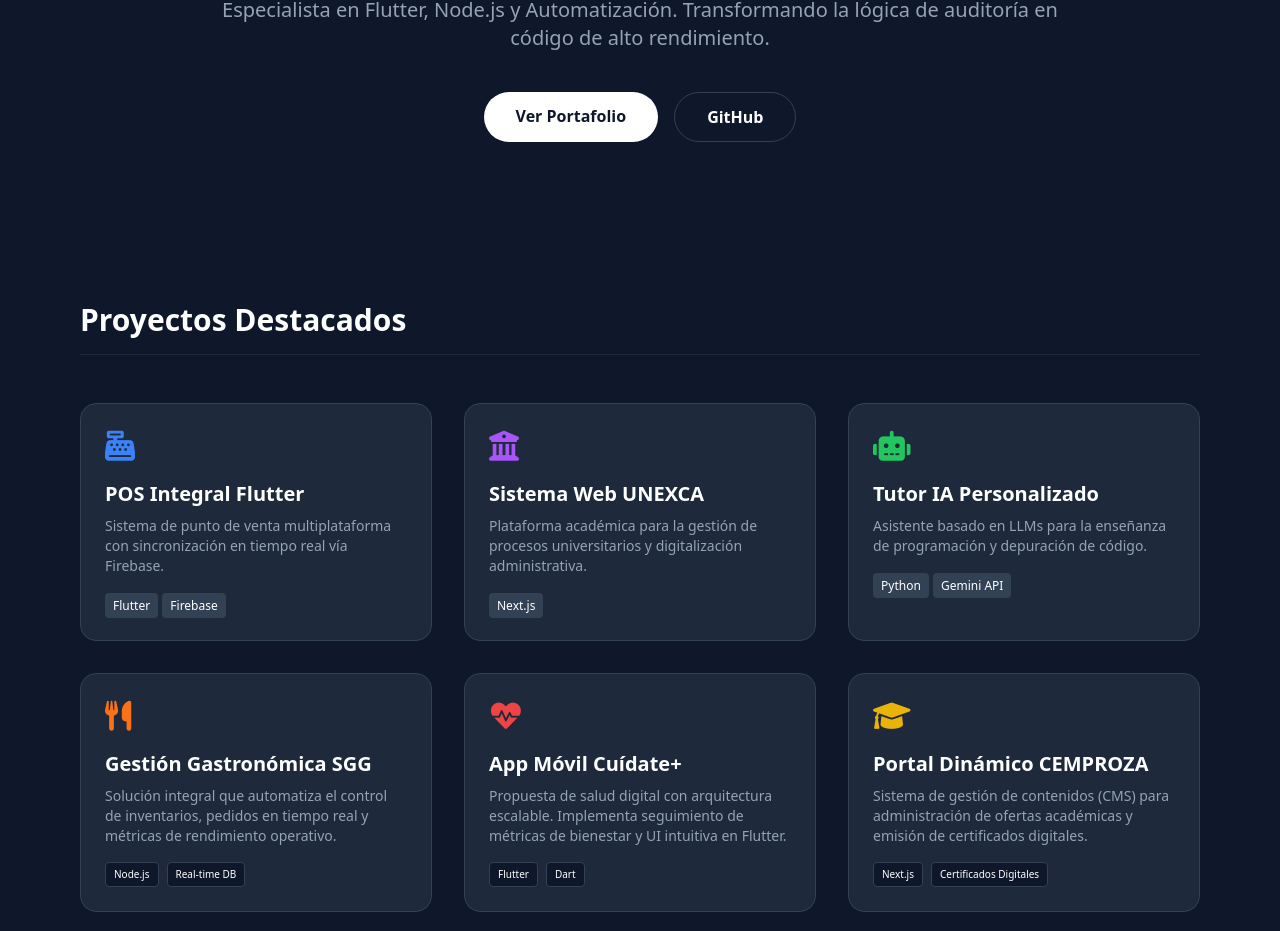
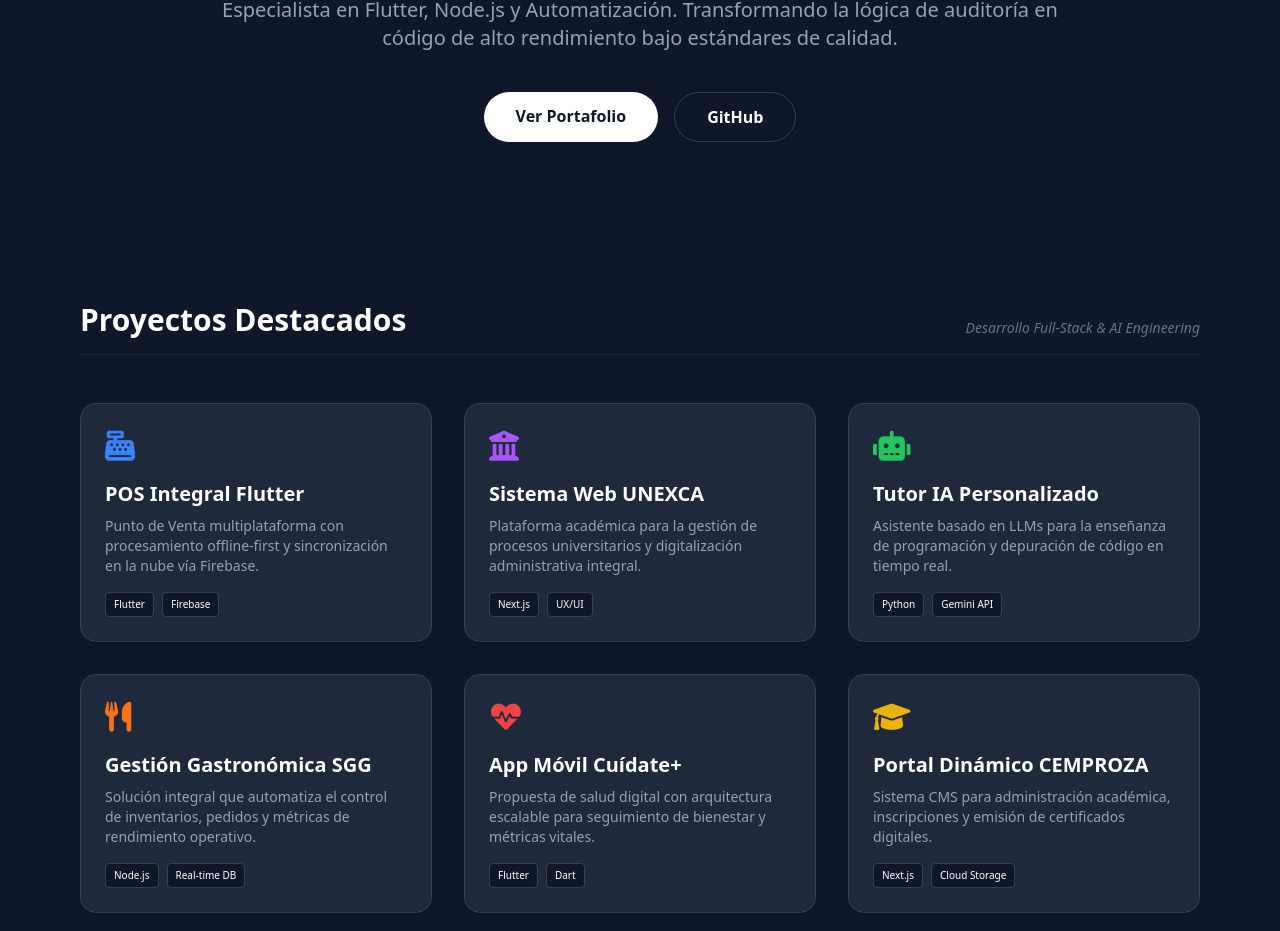
Before and after one commit to infobrayanveroes-stack/mi-portafolio, a plain HTML site: page index.html in a window 1280 px wide. Shown: the part 404-1335 px from the top of the page. Drawn offline with nearby package versions, Linux system fonts and the light colour scheme.

Commit message:
Update index.html

```diff
--- a/index.html
+++ b/index.html
@@ -6,10 +6,14 @@
     <title>Brayan Veroes | AI & Full-Stack Developer</title>
     <script src="https://cdn.tailwindcss.com"></script>
     <link href="https://cdnjs.cloudflare.com/ajax/libs/font-awesome/6.0.0/css/all.min.css" rel="stylesheet">
+    <style>
+        html { scroll-behavior: smooth; }
+        .project-card:hover { transform: translateY(-5px); }
+    </style>
 </head>
 <body class="bg-slate-900 text-white font-sans">
 
-    <nav class="p-6 flex justify-between items-center max-w-6xl mx-auto">
+    <nav class="p-6 flex justify-between items-center max-w-6xl mx-auto sticky top-0 bg-slate-900/80 backdrop-blur-md z-50">
         <h1 class="text-2xl font-bold bg-gradient-to-r from-blue-400 to-purple-500 bg-clip-text text-transparent">BV.DEV</h1>
         <div class="space-x-6">
             <a href="#proyectos" class="hover:text-blue-400 transition">Proyectos</a>
@@ -18,80 +22,95 @@
     </nav>
 
     <section class="py-20 text-center max-w-4xl mx-auto px-4">
-        <h2 class="text-5xl md:text-7xl font-extrabold mb-6">Desarrollador de <span class="text-blue-500">Soluciones IA</span> y Apps Móviles</h2>
-        <p class="text-xl text-slate-400 mb-10">Especialista en Flutter, Node.js y Automatización. Transformando la lógica de auditoría en código de alto rendimiento.</p>
+        <h2 class="text-5xl md:text-7xl font-extrabold mb-6 leading-tight">Desarrollador de <span class="text-blue-500">Soluciones IA</span> y Apps Móviles</h2>
+        <p class="text-xl text-slate-400 mb-10">Especialista en Flutter, Node.js y Automatización. Transformando la lógica de auditoría en código de alto rendimiento bajo estándares de calidad.</p>
         <div class="flex justify-center gap-4">
             <a href="#proyectos" class="bg-white text-slate-900 px-8 py-3 rounded-full font-bold hover:bg-blue-400 transition">Ver Portafolio</a>
-            <a href="https://github.com" class="border border-slate-700 px-8 py-3 rounded-full font-bold hover:bg-slate-800 transition">GitHub</a>
+            <a href="https://github.com" target="_blank" class="border border-slate-700 px-8 py-3 rounded-full font-bold hover:bg-slate-800 transition">GitHub</a>
         </div>
     </section>
 
     <section id="proyectos" class="max-w-6xl mx-auto py-20 px-4">
-        <h3 class="text-3xl font-bold mb-12 border-b border-slate-800 pb-4">Proyectos Destacados</h3>
-        <div class="grid md:grid-cols-2 lg:grid-cols-3 gap-8">
-
-            <div class="bg-slate-800 p-6 rounded-2xl border border-slate-700 hover:border-blue-500 transition">
-                <div class="text-blue-500 mb-4 text-3xl"><i class="fas fa-cash-register"></i></div>
-                <h4 class="text-xl font-bold mb-2">POS Integral Flutter</h4>
-                <p class="text-slate-400 text-sm mb-4">Sistema de punto de venta multiplataforma con sincronización en tiempo real vía Firebase.</p>
-                <span class="text-xs bg-slate-700 px-2 py-1 rounded">Flutter</span>
-                <span class="text-xs bg-slate-700 px-2 py-1 rounded">Firebase</span>
+        <div class="flex flex-col md:flex-row justify-between items-end mb-12 border-b border-slate-800 pb-4">
+            <h3 class="text-3xl font-bold">Proyectos Destacados</h3>
+            <p class="text-slate-500 text-sm italic">Desarrollo Full-Stack & AI Engineering</p>
         </div>
 
-            <div class="bg-slate-800 p-6 rounded-2xl border border-slate-700 hover:border-blue-500 transition">
-                <div class="text-purple-500 mb-4 text-3xl"><i class="fas fa-university"></i></div>
-                <h4 class="text-xl font-bold mb-2">Sistema Web UNEXCA</h4>
-                <p class="text-slate-400 text-sm mb-4">Plataforma académica para la gestión de procesos universitarios y digitalización administrativa.</p>
-                <span class="text-xs bg-slate-700 px-2 py-1 rounded">Next.js</span>
+        <div class="grid md:grid-cols-2 lg:grid-cols-3 gap-8 text-left">
+
+            <div class="bg-slate-800 p-6 rounded-2xl border border-slate-700 hover:border-blue-500 transition-all project-card group">
+                <div class="text-blue-500 mb-4 text-3xl group-hover:scale-110 transition-transform"><i class="fas fa-cash-register"></i></div>
+                <h4 class="text-xl font-bold mb-2">POS Integral Flutter</h4>
+                <p class="text-slate-400 text-sm mb-4">Punto de Venta multiplataforma con procesamiento offline-first y sincronización en la nube vía Firebase.</p>
+                <div class="flex gap-2">
+                    <span class="text-[10px] bg-slate-900 border border-slate-700 px-2 py-1 rounded">Flutter</span>
+                    <span class="text-[10px] bg-slate-900 border border-slate-700 px-2 py-1 rounded">Firebase</span>
+                </div>
             </div>
 
-            <div class="bg-slate-800 p-6 rounded-2xl border border-slate-700 hover:border-blue-500 transition">
-                <div class="text-green-500 mb-4 text-3xl"><i class="fas fa-robot"></i></div>
+            <div class="bg-slate-800 p-6 rounded-2xl border border-slate-700 hover:border-purple-500 transition-all project-card group">
+                <div class="text-purple-500 mb-4 text-3xl group-hover:scale-110 transition-transform"><i class="fas fa-university"></i></div>
+                <h4 class="text-xl font-bold mb-2">Sistema Web UNEXCA</h4>
+                <p class="text-slate-400 text-sm mb-4">Plataforma académica para la gestión de procesos universitarios y digitalización administrativa integral.</p>
+                <div class="flex gap-2">
+                    <span class="text-[10px] bg-slate-900 border border-slate-700 px-2 py-1 rounded">Next.js</span>
+                    <span class="text-[10px] bg-slate-900 border border-slate-700 px-2 py-1 rounded">UX/UI</span>
+                </div>
+            </div>
+
+            <div class="bg-slate-800 p-6 rounded-2xl border border-slate-700 hover:border-green-500 transition-all project-card group">
+                <div class="text-green-500 mb-4 text-3xl group-hover:scale-110 transition-transform"><i class="fas fa-robot"></i></div>
                 <h4 class="text-xl font-bold mb-2">Tutor IA Personalizado</h4>
-                <p class="text-slate-400 text-sm mb-4">Asistente basado en LLMs para la enseñanza de programación y depuración de código.</p>
-                <span class="text-xs bg-slate-700 px-2 py-1 rounded">Python</span>
-                <span class="text-xs bg-slate-700 px-2 py-1 rounded">Gemini API</span>
+                <p class="text-slate-400 text-sm mb-4">Asistente basado en LLMs para la enseñanza de programación y depuración de código en tiempo real.</p>
+                <div class="flex gap-2">
+                    <span class="text-[10px] bg-slate-900 border border-slate-700 px-2 py-1 rounded">Python</span>
+                    <span class="text-[10px] bg-slate-900 border border-slate-700 px-2 py-1 rounded">Gemini API</span>
                 </div>
-<div class="bg-slate-800 p-6 rounded-2xl border border-slate-700 hover:border-orange-500 transition group">
-    <div class="text-orange-500 mb-4 text-3xl group-hover:scale-110 transition"><i class="fas fa-utensils"></i></div>
+            </div>
+
+            <div class="bg-slate-800 p-6 rounded-2xl border border-slate-700 hover:border-orange-500 transition-all project-card group">
+                <div class="text-orange-500 mb-4 text-3xl group-hover:scale-110 transition-transform"><i class="fas fa-utensils"></i></div>
                 <h4 class="text-xl font-bold mb-2">Gestión Gastronómica SGG</h4>
-    <p class="text-slate-400 text-sm mb-4">Solución integral que automatiza el control de inventarios, pedidos en tiempo real y métricas de rendimiento operativo.</p>
+                <p class="text-slate-400 text-sm mb-4">Solución integral que automatiza el control de inventarios, pedidos y métricas de rendimiento operativo.</p>
                 <div class="flex gap-2">
                     <span class="text-[10px] bg-slate-900 border border-slate-700 px-2 py-1 rounded">Node.js</span>
                     <span class="text-[10px] bg-slate-900 border border-slate-700 px-2 py-1 rounded">Real-time DB</span>
                 </div>
             </div>
 
-<div class="bg-slate-800 p-6 rounded-2xl border border-slate-700 hover:border-red-500 transition group">
-    <div class="text-red-500 mb-4 text-3xl group-hover:scale-110 transition"><i class="fas fa-heartbeat"></i></div>
+            <div class="bg-slate-800 p-6 rounded-2xl border border-slate-700 hover:border-red-500 transition-all project-card group">
+                <div class="text-red-500 mb-4 text-3xl group-hover:scale-110 transition-transform"><i class="fas fa-heartbeat"></i></div>
                 <h4 class="text-xl font-bold mb-2">App Móvil Cuídate+</h4>
-    <p class="text-slate-400 text-sm mb-4">Propuesta de salud digital con arquitectura escalable. Implementa seguimiento de métricas de bienestar y UI intuitiva en Flutter.</p>
+                <p class="text-slate-400 text-sm mb-4">Propuesta de salud digital con arquitectura escalable para seguimiento de bienestar y métricas vitales.</p>
                 <div class="flex gap-2">
                     <span class="text-[10px] bg-slate-900 border border-slate-700 px-2 py-1 rounded">Flutter</span>
                     <span class="text-[10px] bg-slate-900 border border-slate-700 px-2 py-1 rounded">Dart</span>
                 </div>
             </div>
 
-<div class="bg-slate-800 p-6 rounded-2xl border border-slate-700 hover:border-yellow-500 transition group">
-    <div class="text-yellow-500 mb-4 text-3xl group-hover:scale-110 transition"><i class="fas fa-graduation-cap"></i></div>
+            <div class="bg-slate-800 p-6 rounded-2xl border border-slate-700 hover:border-yellow-500 transition-all project-card group">
+                <div class="text-yellow-500 mb-4 text-3xl group-hover:scale-110 transition-transform"><i class="fas fa-graduation-cap"></i></div>
                 <h4 class="text-xl font-bold mb-2">Portal Dinámico CEMPROZA</h4>
-    <p class="text-slate-400 text-sm mb-4">Sistema de gestión de contenidos (CMS) para administración de ofertas académicas y emisión de certificados digitales.</p>
+                <p class="text-slate-400 text-sm mb-4">Sistema CMS para administración académica, inscripciones y emisión de certificados digitales.</p>
                 <div class="flex gap-2">
                     <span class="text-[10px] bg-slate-900 border border-slate-700 px-2 py-1 rounded">Next.js</span>
-        <span class="text-[10px] bg-slate-900 border border-slate-700 px-2 py-1 rounded">Certificados Digitales</span>
+                    <span class="text-[10px] bg-slate-900 border border-slate-700 px-2 py-1 rounded">Cloud Storage</span>
                 </div>
             </div>
+
         </div>
     </section>
 
-    <footer id="contacto" class="py-10 text-center border-t border-slate-800">
-        <p class="text-slate-500">© 2026 Brayan Veroes. Diseñado con IA.</p>
-        <div class="mt-4 space-x-4 text-xl">
-            <a href="#" class="hover:text-blue-500"><i class="fab fa-github"></i></a>
-            <a href="#" class="hover:text-blue-500"><i class="fab fa-linkedin"></i></a>
+    <footer id="contacto" class="py-20 text-center border-t border-slate-800 bg-slate-900">
+        <h3 class="text-2xl font-bold mb-4">¿Listo para iniciar un proyecto?</h3>
+        <p class="text-slate-400 mb-8 max-w-md mx-auto">Estoy disponible para colaboraciones en desarrollo de apps, integraciones de IA y software a medida.</p>
+        <div class="flex justify-center space-x-6 text-3xl mb-10">
+            <a href="https://github.com" target="_blank" class="hover:text-blue-500 transition"><i class="fab fa-github"></i></a>
+            <a href="mailto:info.brayanveroes@gmail.com" class="hover:text-blue-500 transition"><i class="fas fa-envelope"></i></a>
+            <a href="https://linkedin.com" target="_blank" class="hover:text-blue-500 transition"><i class="fab fa-linkedin"></i></a>
         </div>
+        <p class="text-slate-600 text-sm">© 2026 Brayan Veroes. Desarrollado con visión de Auditoría & Código de Excelencia.</p>
     </footer>
 
 </body>
-
 </html>
```
Lines whose indentation alone changed are shown as unchanged.
